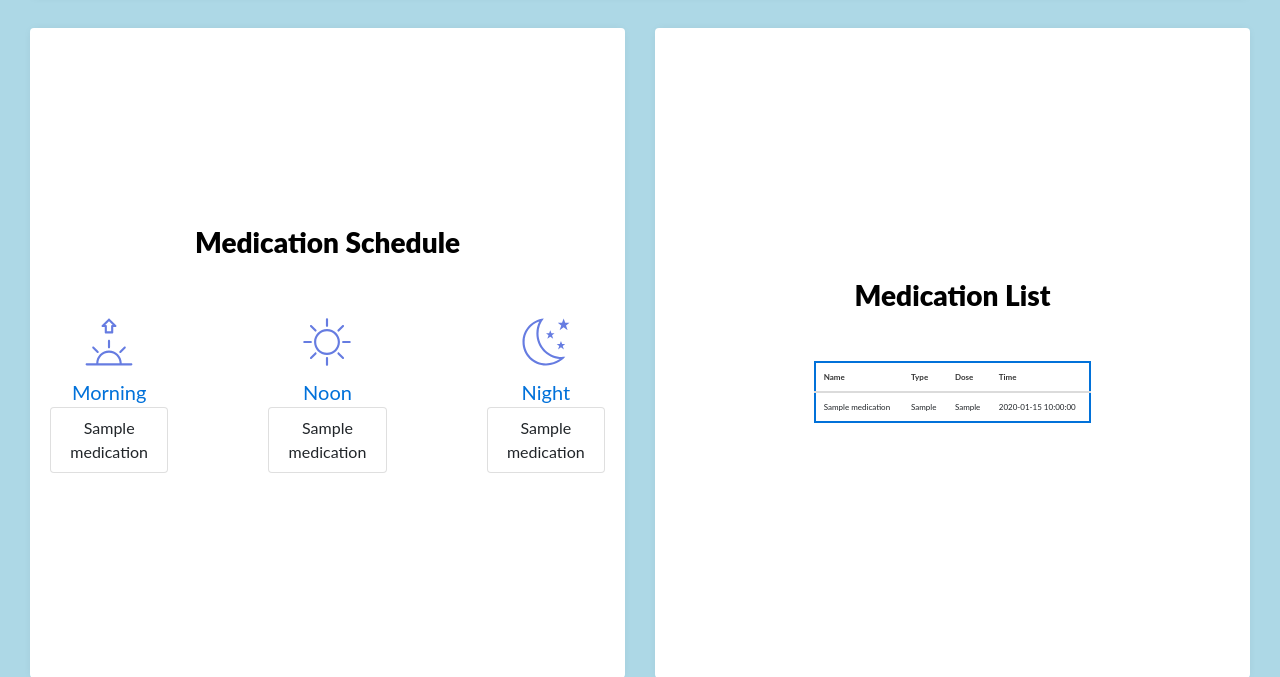
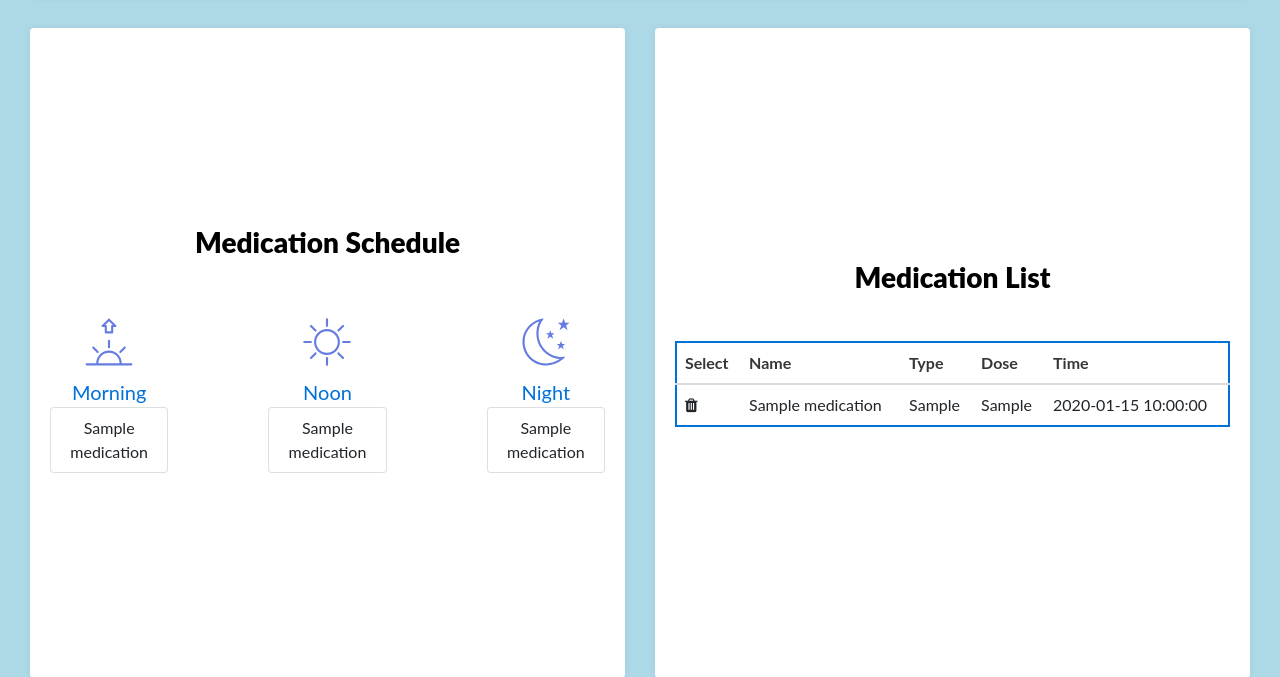
Before and after one commit to Capstone-Projects-2022-Spring/project-pill-io, a Flask app: template templates/userDash.html in a window 1280 px wide. Shown: the part 394-1071 px from the top of the page. Run offline with Flask 2, Linux system fonts and the light colour scheme; the template is opened without the code that fills it: most values are stand-ins (such as "Sample title", 1, 10 or a date in 2020); some libraries are stand-ins or nearby versions.

Commit message:
Created dynamically added delete buttons on medlist table that each have a name of "name + i", where i is the row that the button is in. Buttons only appear when there is a row for it to appear in.

```diff
--- a/static/userDashBoard.js
+++ b/static/userDashBoard.js
@@ -1,8 +1,37 @@
-import db from __init__
-var morningMed = document.getElementById("morningMed");
+// import db from __init__
+/*var morningMed = document.getElementById("morningMed");
 var noonMed = document.getElementById("noonMed");
 var nightMed = document.getElementById("nightMed");
-var qry = sql.query("select * from medication");
+var qry = sql.query("select * from medication");*/
+var table = document.getElementById("medlist");
+var deleteBtn = document.getElementByID('delete');
+
+document.onload = function () {
+    var rowLength = table.rows.length;
+    if (i < rowLength) {
+        // clones delete button in order to give it a different name (+i), so that we know which entry to delete later
+        var clone = deleteBtn.cloneNode(true);
+        clone.querySelector("#delete > .control > input").name += i;
+
+        // tandi use this to go through the table and get the name value of any specified row
+        //gets rows of table
+        var rowLength = table.rows.length;
+        //loops through rows
+        for (i = 0; i < rowLength; i++) {
+            //gets cells of current row
+            var oCells = table.rows.item(i).cells;
+            //gets amount of cells of current row
+            var cellLength = oCells.length;
+            //loops through each cell in current row
+            var name = oCells.item(2) // name value of selected row
+        }
+        i++;
+        table.appendChild(clone);
+
+    }
+}
+
+
 // {
 //   {
 //     current_user.medication_name;
@@ -13,10 +42,69 @@ var qry = sql.query("select * from medication");
 // nodeMove.innerHTML = "<p>CONTENTS</p>";
 // morningMed.appendChild(nodeMove);
 
+/*
 const sql = 'SELECT * FROM medication'
 db.all(sql,[],(err,rows)=>{
-    rows.forEach((row)=>{console.log(row)})
-})
+    rows.forEach((row)=>{console.log(row)});
+*/
+
+
+//gets table
+
+
+
+
+
+
+
+
+
+
+
+
+
+
+
+
+
+/*
+
+var request = new XMLHttpRequest();
+    request.open('POST', '/', true);
+    request.setRequestHeader("Content-Type", "application/x-www-form-urlencoded");
+    request.onreadystatechange = function () {
+        var data = 1;
+    }
+
+        var oTable = document.getElementById('medlist');
+        var deleteBtn = document.getElementByID('');
+
+        //gets rows of table
+        var rowLength = oTable.rows.length;
+
+        //loops through rows
+        for (i = 0; i < rowLength; i++) {
+
+            //gets cells of current row
+            var oCells = oTable.rows.item(i).cells;
+
+            //gets amount of cells of current row
+            var cellLength = oCells.length;
+
+            //loops through each cell in current row
+            var name = oCells.item(2)
+
+            for (var j = 0; j < cellLength; j++) {
+
+                // get your cell info here
+
+                var cellVal = oCells.item(j).innerHTML;
+                alert(cellVal);
+            }
+        }
+        ;
+        request.send('longitude=' + longitude);*/
+
 
 // window.onload = function(){
 //     var Morning = new Date();
--- a/templates/userDash.html
+++ b/templates/userDash.html
@@ -22,6 +22,7 @@
       href="{{ url_for('static', filename = 'userDashStyle.css') }}"
     />
     <link rel="stylesheet" href="../static/userDashStyle.css" />
+    <link rel="stylesheet" href="https://cdnjs.cloudflare.com/ajax/libs/font-awesome/4.7.0/css/font-awesome.min.css">
   </head>
   <body>
     <section class="page-content">
@@ -92,10 +93,10 @@
         <article class="medList center">
           <h3 class="title">Medication List</h3>
           <br />
-
-          <table class="table small">
+          <table class="table large" id="medlist">
             <thead>
               <tr>
+                <th scope="col">Select</th>
                 <th scope="col">Name</th>
                 <th scope="col">Type</th>
                 <th scope="col">Dose</th>
@@ -105,6 +106,8 @@
             <tbody>
               {% for medication in queryList %}
               <tr>
+                  <td><button name = "delete"><i class="fa fa-trash"></i><div style="text-align: center;"/></button>
+                  </td>
                 <td>{{medication.medication_name}}</td>
                 <td>{{medication.medication_type}}</td>
                 <td>{{medication.medication_dose}}</td>
```
Also changed, not shown: auth.py (+8 -0 lines), static/app.js (line endings or trailing spaces).
